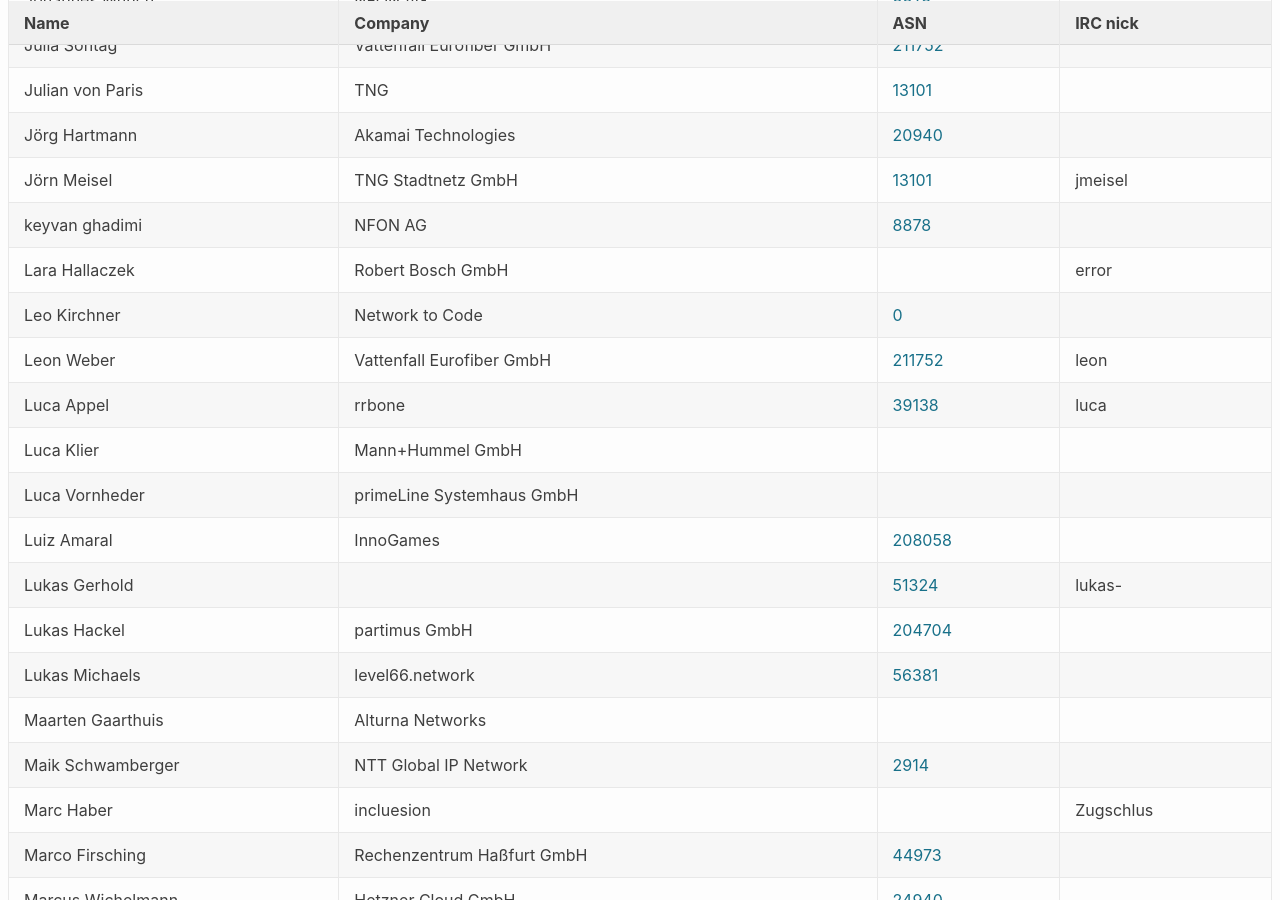
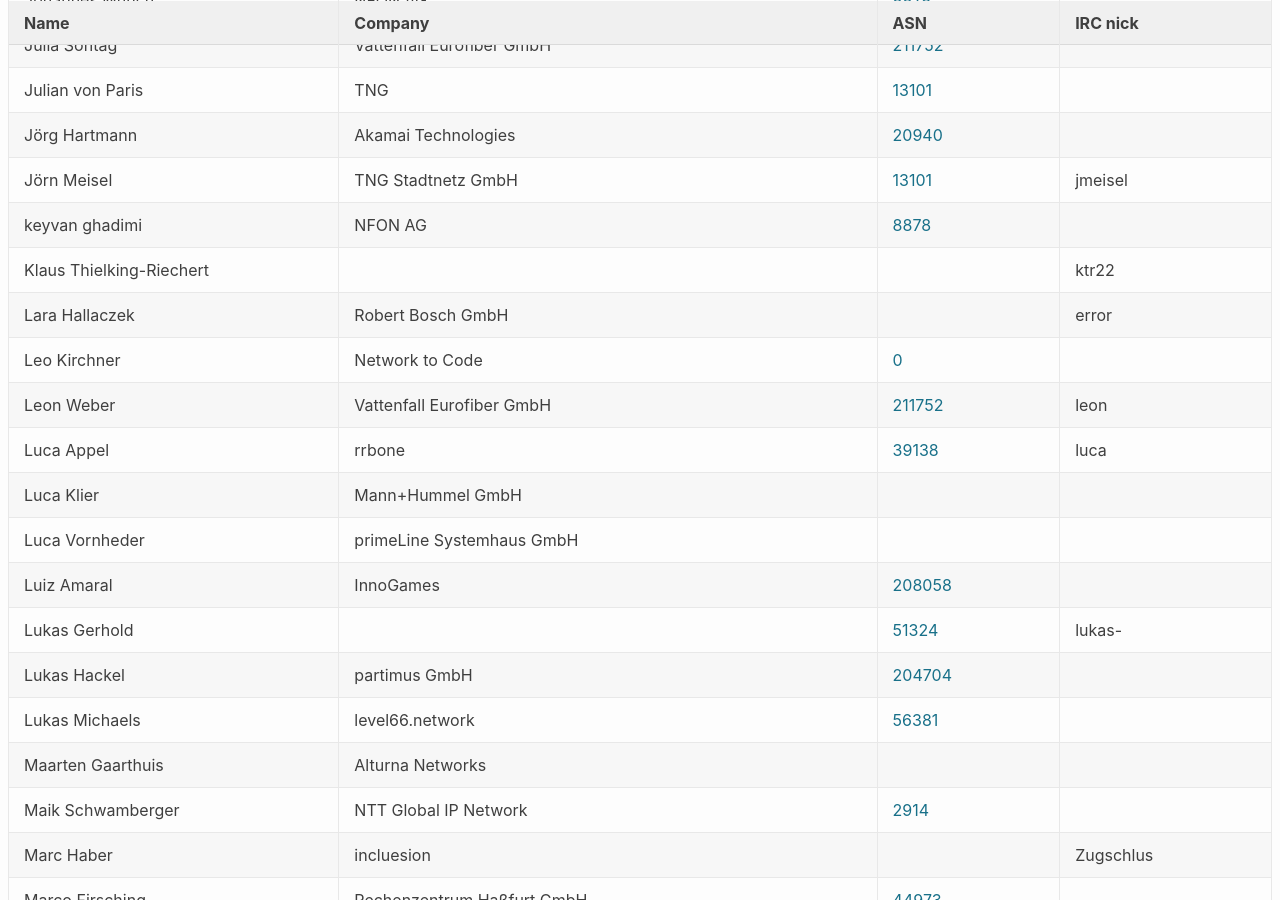
Before and after one commit to denog/pretix-attendeelist, a Jekyll site: the page built from denog15/index.md, in a window 1280 px wide and 900 px high, scrolled down 2449 px. Built offline with Jekyll 4.4.1, drawn with Linux system fonts in a browser that asks for light colours.

Commit message:
Latest data: Tue Aug 29 18:48:02 UTC 2023

```diff
--- a/_data/attendees_denog15_onsite.json
+++ b/_data/attendees_denog15_onsite.json
@@ -334,6 +334,12 @@
     "company": "NFON AG",
     "irc": null,
     "asn": "8878"
+  },
+  {
+    "name": "Klaus Thielking-Riechert",
+    "company": null,
+    "irc": "ktr22",
+    "asn": null
   },
   {
     "name": "Lara Hallaczek",
```
